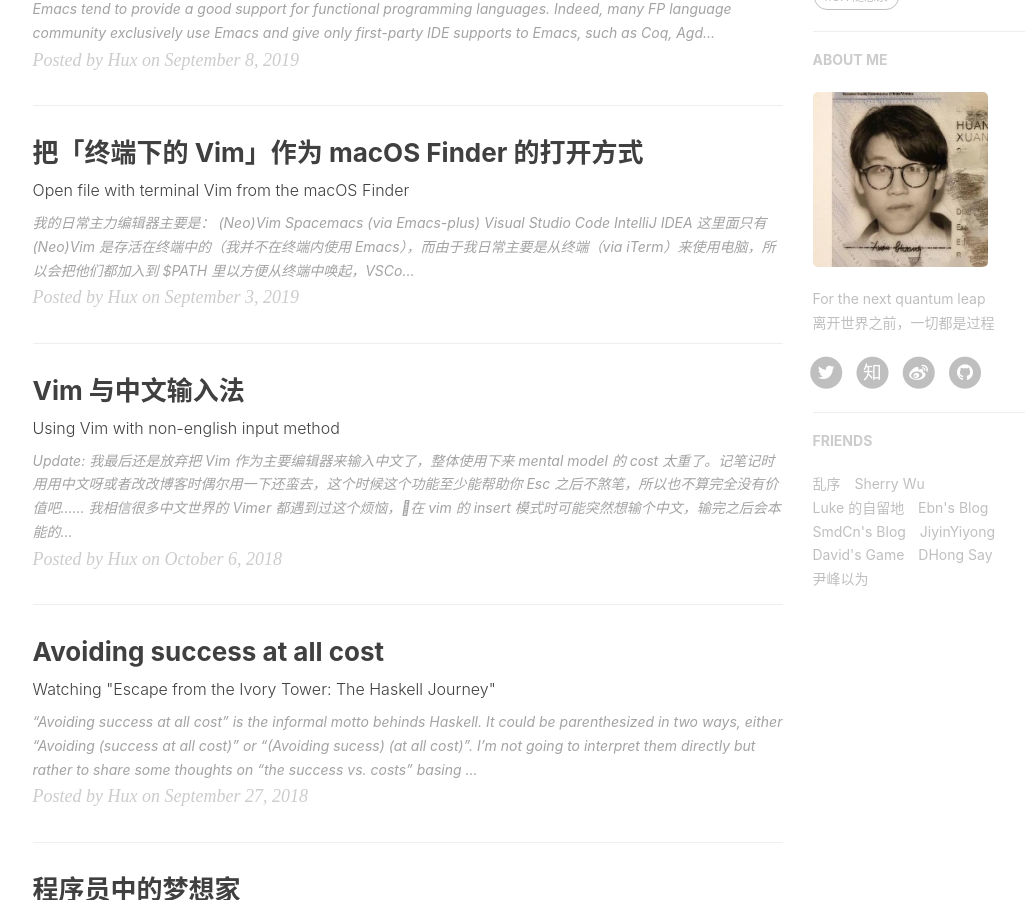
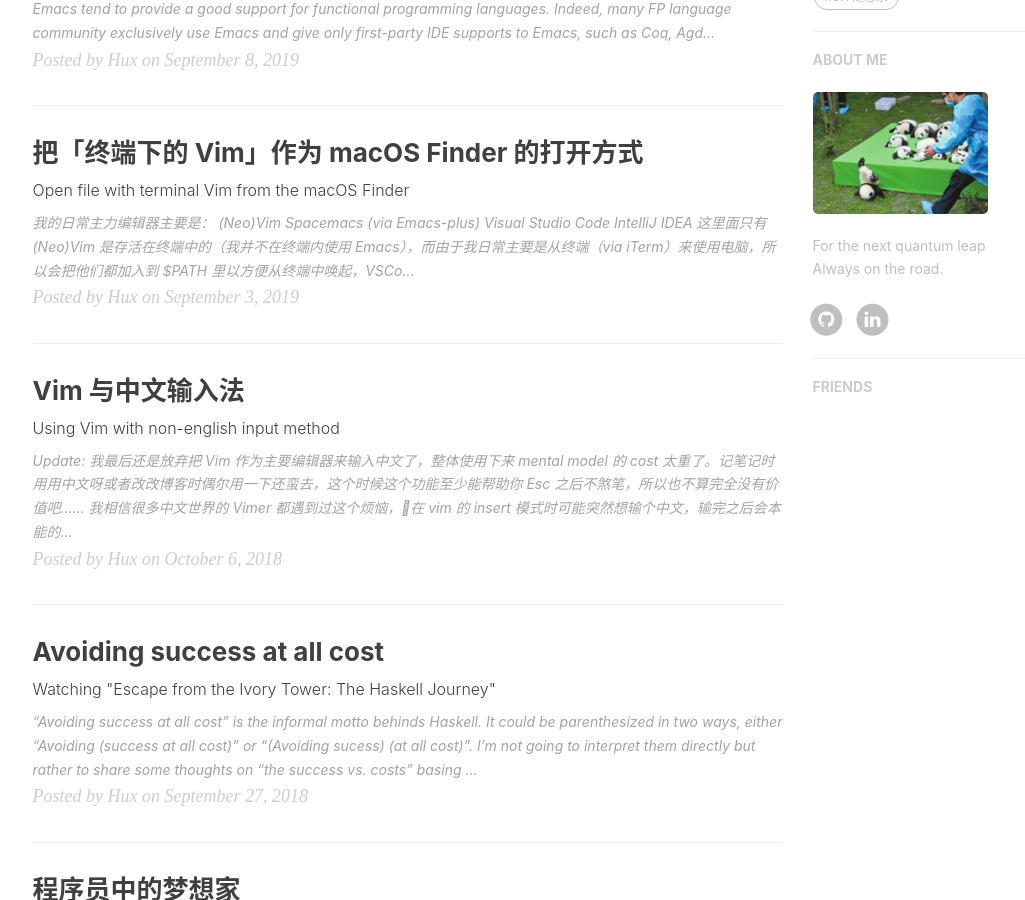
Before and after one commit to hu-zhiyu/hu-zhiyu.github.io, a Jekyll site: the page built from index.html, in a window 1280 px wide and 900 px high, scrolled down 759 px. Shown: the whole window, without its empty margins (135-1160 px from the left). Built offline with Jekyll 4.4.1, drawn with Linux system fonts in a browser that asks for light colours; nearby versions of some CDN libraries; the list of posts is cut into pages by our own code; comment, search, counter and statistics services are not loaded; some of the changed text lies outside the part shown.

Commit message:
init commit

```diff
--- a/_config.yml
+++ b/_config.yml
@@ -13,12 +13,12 @@
 
 # SNS settings
 RSS: false
-weibo_username:     huxpro
-zhihu_username:     huxpro
-github_username:    huxpro
-twitter_username:   huxpro
+# weibo_username:     huxpro
+# zhihu_username:     huxpro
+github_username:    hu-zhiyu
+# twitter_username:   huxpro
 #facebook_username:  huxpro
-#linkedin_username:  firstname-lastname-idxxxx
+linkedin_username:  zhiyu-hu-07266ba6
 
 
 
@@ -71,15 +71,15 @@
 # ba_track_id: [your track id]
 
 # Google Analytics
-ga_track_id: 'UA-49627206-1'            # Format: UA-xxxxxx-xx
-ga_domain: huangxuan.me
+# ga_track_id: 'UA-49627206-1'            # Format: UA-xxxxxx-xx
+# ga_domain: huangxuan.me
 
 
 
 # Sidebar settings
 sidebar: true                           # whether or not using Sidebar.
-sidebar-about-description: "For the next quantum leap<br>离开世界之前，一切都是过程"
-sidebar-avatar: /img/avatar-hux-ny.jpg      # use absolute URL, seeing it's used in both `/` and `/about/`
+sidebar-about-description: "For the next quantum leap<br>Always on the road."
+sidebar-avatar: /uploads/avatar.jpeg      # use absolute URL, seeing it's used in both `/` and `/about/`
 
 
 
@@ -105,32 +105,6 @@
     {
     #     title: "Su",
     #     href: "http://su.gallery/"
-    # },{
-        title: "乱序",
-        href: "http://mida.re/"
-    },{
-        title: "Sherry Wu",
-        href: "https://xuechundesign.github.io"
-    },{
-        title: "Luke 的自留地",
-        href: "http://hmqk1995.github.io"
-    },{
-        title: "Ebn's Blog",
-        href: "http://ebnbin.com/"
-    },{
-        title: "SmdCn's Blog",
-        href: "http://blog.smdcn.net"
-    },{
-        title: "JiyinYiyong",
-        href: "http://tiye.me/"
-    },{
-        title: "David's Game",
-        href: "https://www.ruoyaowu.com/"
-    },{
-        title: "DHong Say",
-        href: "http://dhong.co"
-    },{
-        title: "尹峰以为",
-        href: "http://ingf.github.io/"
+    #
     }
 ]
--- a/index.html
+++ b/index.html
@@ -1,6 +1,6 @@
 ---
 layout: page
-description: "我干了什么 究竟拿了时间换了什么"
+description: "总在路上"
 ---
 
 {% for post in paginator.posts %}
```
